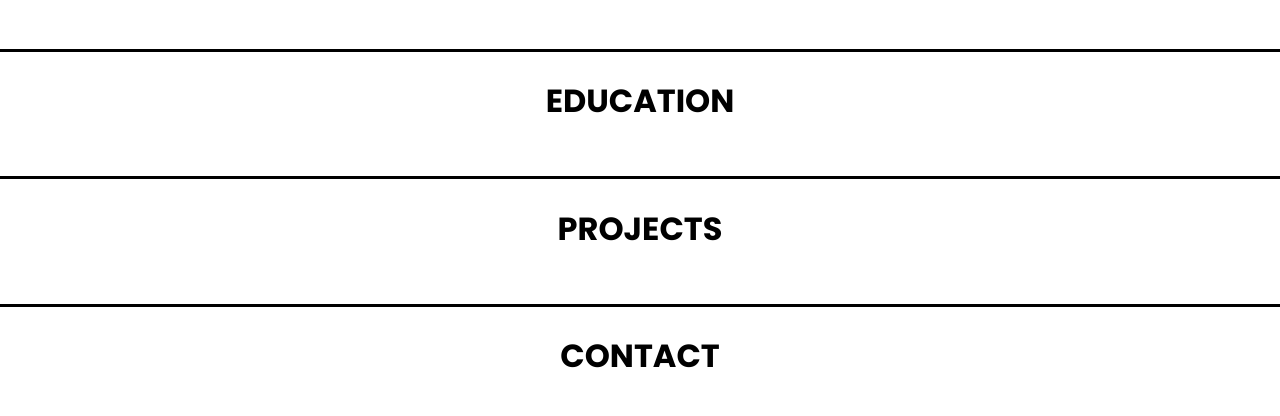
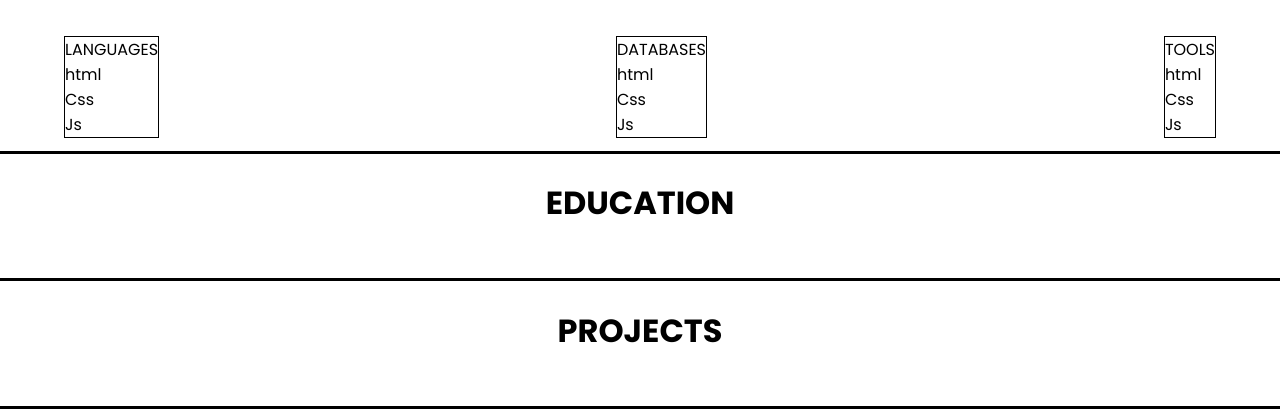
Before and after one commit to msraj1584/msrajtest, a plain HTML site: page index.html in a window 1280 px wide. Shown: the part 1887-2303 px from the top of the page. Drawn offline with nearby package versions, Linux system fonts and the light colour scheme.

Commit message:
Initial commit

```diff
--- a/index.html
+++ b/index.html
@@ -127,6 +127,38 @@
             <h1 data-aos="fade-down" data-aos-duration="1000" data-aos-delay="100">SKILLS</h1>
         </div>
         <div class="divContent">
+            <div class="skillDiv">
+                <div class="SkillHead">LANGUAGES</div>
+                <div class="SkillBody">
+                    <ul>
+                        <li>html</li>
+                        <li>Css</li>
+                        <li>Js</li>
+                    </ul>
+                </div>
+            </div>
+            <div class="skillDiv">
+                <div class="SkillHead">DATABASES</div>
+                <div class="SkillBody">
+                    <ul>
+                        <li>html</li>
+                        <li>Css</li>
+                        <li>Js</li>
+                    </ul>
+                </div>
+            </div>
+            <div class="skillDiv">
+                <div class="SkillHead">TOOLS</div>
+                <div class="SkillBody">
+                    <ul>
+                        <li>html</li>
+                        <li>Css</li>
+                        <li>Js</li>
+                    </ul>
+                </div>
+            </div>
+
+
 
         </div>
     </div>
@@ -136,6 +168,8 @@
             <h1 data-aos="fade-down" data-aos-duration="1000" data-aos-delay="100">EDUCATION</h1>
         </div>
         <div class="divContent">
+
+
 
         </div>
     </div>
--- a/style.css
+++ b/style.css
@@ -367,6 +367,26 @@ input,textarea {
     background-color: #DFFF5E;
 }
 
+.skillDiv{
+    border: solid 1px #000000;
+}
+.divSkills .divContent .languages , .divSkills .divContent  .Tools{
+    display: flex;
+    justify-content: space-around;
+    align-items: center;
+}
+.skillItem{
+    border: solid 1px #000000;
+    padding: 0px 10px;
+}
+
+
+
+
+
+
+
+
 @media(max-width:1400px) {
     .hero-image img {
         width: 80%;
```
